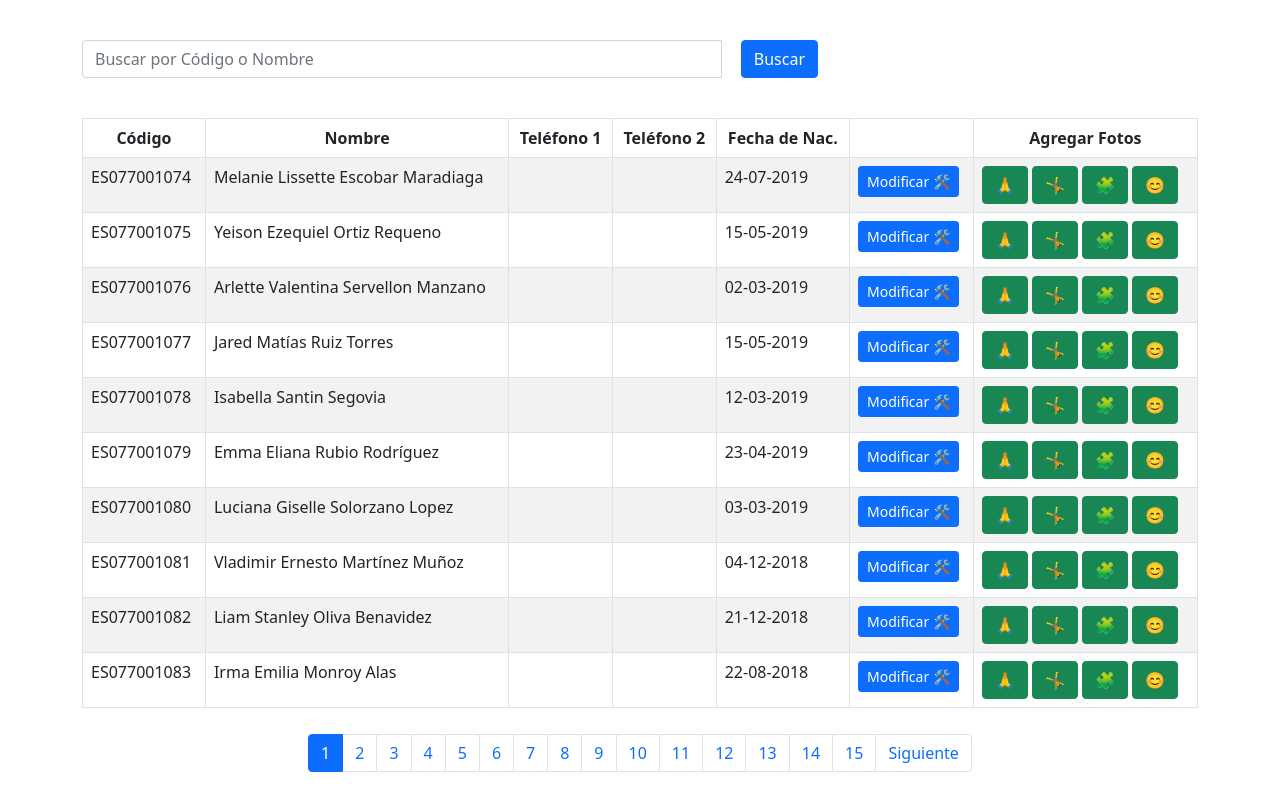
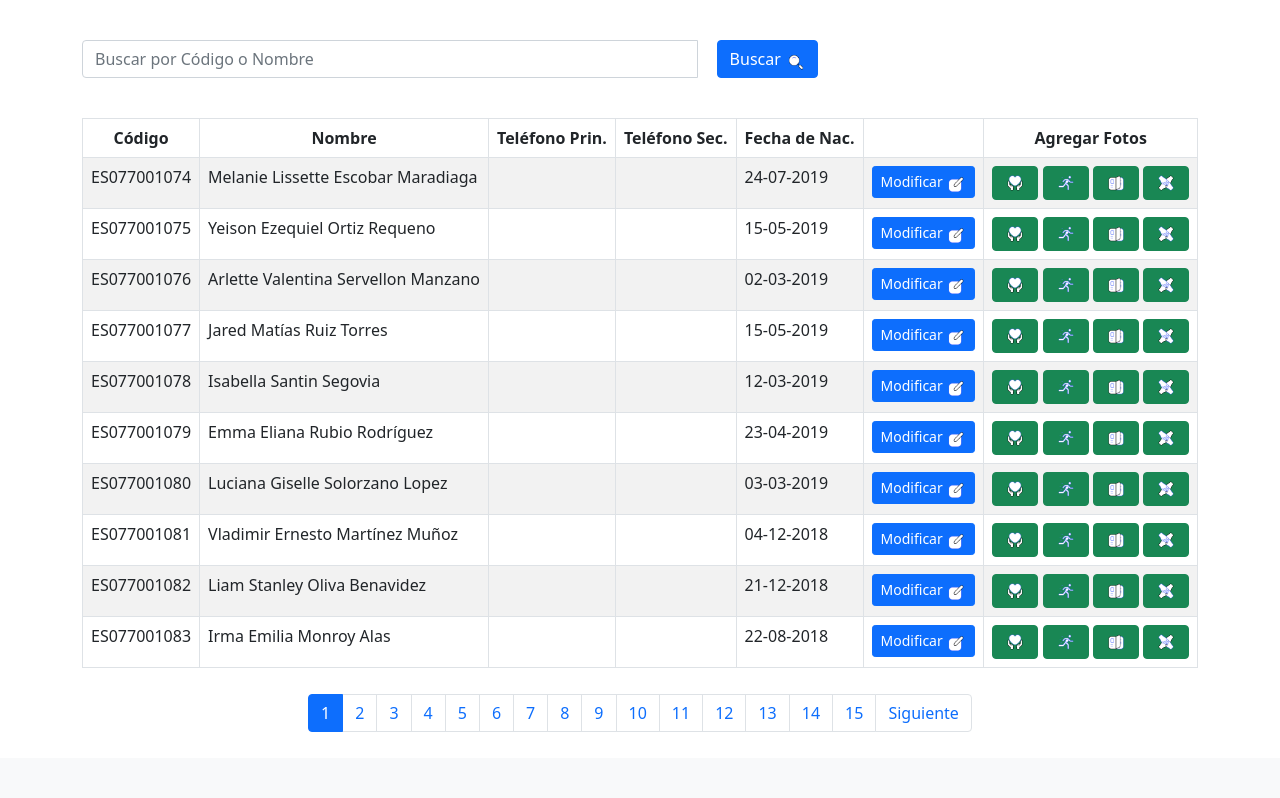
Before and after one commit to AlterIayer/PicExp, a PHP site: page /beneficiarioadmin.php in a window 1280 px wide. Shown: the part 56-854 px from the top of the page. After the commit the page ends 788 px from the top, so only its background shows below. Run offline with PHP 8.4, Linux system fonts and the light colour scheme; data comes from the database, SQL or seed files in the repository; data that the repository does not hold is empty; some libraries are stand-ins or nearby versions.

Commit message:
Colocar gif y enviar id y area a agregar foto

```diff
--- a/beneficiarioadmin.php
+++ b/beneficiarioadmin.php
@@ -41,11 +41,11 @@ $data = $resultado->fetchAll(PDO::FETCH_ASSOC);
 ?>
 
 <br>
-<!-- // Inicializar tooltips de Bootstrap -->
+<!-- Inicializar tooltips de Bootstrap -->
 <script>
     var tooltipTriggerList = [].slice.call(document.querySelectorAll('[data-bs-toggle="tooltip"]'))
     var tooltipList = tooltipTriggerList.map(function (tooltipTriggerEl) {
-    return new bootstrap.Tooltip(tooltipTriggerEl)
+        return new bootstrap.Tooltip(tooltipTriggerEl)
     })
 </script>
 <div class="container">
@@ -56,7 +56,9 @@ $data = $resultado->fetchAll(PDO::FETCH_ASSOC);
                 <div class="input-group">
                     <input type="text" name="buscar" class="form-control" placeholder="Buscar por Código o Nombre" value="<?php echo htmlspecialchars($terminoBusqueda); ?>">
                     <div class="input-group-append">
-                        <button id="buscar_ben" type="submit" class="btn btn-primary">Buscar</button>
+                        <button id="buscar_ben" type="submit" class="btn btn-primary">Buscar
+                            <img src="icons/buscar.gif" alt="buscar" width="20" height="20">
+                        </button>
                     </div>
                 </div>
             </form>
@@ -73,8 +75,8 @@ $data = $resultado->fetchAll(PDO::FETCH_ASSOC);
                         <tr>
                             <th>Código</th>
                             <th>Nombre</th>
-                            <th>Teléfono 1</th>
-                            <th>Teléfono 2</th>
+                            <th>Teléfono Prin.</th>
+                            <th>Teléfono Sec.</th>
                             <th>Fecha de Nac.</th>
                             <th></th>
                             <th>Agregar Fotos</th>
@@ -89,13 +91,24 @@ $data = $resultado->fetchAll(PDO::FETCH_ASSOC);
                                 <td><?php echo $dat['Telefono2_ben'] ?></td>
                                 <td><?php echo $dat['Fechanac_ben_for'] ?></td>
                                 <td>
-                                <button id="Modificar" type="button" class="btn btn-primary btn-sm" data-bs-toggle="modal" data-bs-target="#exampleModal" data-codigo="<?php echo $dat['Codigo_ben']; ?>">Modificar</button>
+                                    <button id="Modificar" type="button" class="btn btn-primary btn-sm" data-bs-toggle="modal" data-bs-target="#exampleModal" data-codigo="<?php echo $dat['Codigo_ben']; ?>">Modificar
+                                        <img src="icons/modificar.gif" alt="modificar" width="20" height="20">
+                                    </button>
                                 </td>
                                 <td>
-                                <a href="foto.php?id=<?php echo $dat['Codigo_ben']; ?>"><button id="AgregarFoto" type="button" data-bs-toggle="tooltip" data-bs-placement="top" title="Espiritual" class="btn btn-success">🙏</button></a>
-                                <a href="foto.php?id=<?php echo $dat['Codigo_ben']; ?>"><button id="AgregarFoto" type="button" data-bs-toggle="tooltip" data-bs-placement="top" title="Física" class="btn btn-success">🤸</button></a>
-                                <a href="foto.php?id=<?php echo $dat['Codigo_ben']; ?>"><button id="AgregarFoto" type="button" data-bs-toggle="tooltip" data-bs-placement="top" title="Cognitiva" class="btn btn-success">🧩</button></a>
-                                <a href="foto.php?id=<?php echo $dat['Codigo_ben']; ?>"><button id="AgregarFoto" type="button" data-bs-toggle="tooltip" data-bs-placement="top" title="Socioemocional" class="btn btn-success">😊</button></a>
+                                    <!-- Botones de Agregar Fotos -->
+                                    <button id="espiritual" type="button" data-bs-toggle="tooltip" data-bs-placement="top" title="Espiritual" class="btn btn-success agregar-foto" data-codigo="<?php echo $dat['Codigo_ben']; ?>" data-area="espiritual">
+                                        <img src="icons/espiritual.gif" alt="Espiritual" width="20" height="20">
+                                    </button>
+                                    <button id="fisica" type="button" data-bs-toggle="tooltip" data-bs-placement="top" title="Física" class="btn btn-success agregar-foto" data-codigo="<?php echo $dat['Codigo_ben']; ?>" data-area="fisica">
+                                        <img src="icons/fisica.gif" alt="Física" width="20" height="20">
+                                    </button>
+                                    <button id="cognitiva" type="button" data-bs-toggle="tooltip" data-bs-placement="top" title="Cognitiva" class="btn btn-success agregar-foto" data-codigo="<?php echo $dat['Codigo_ben']; ?>" data-area="cognitiva">
+                                        <img src="icons/cognitiva.gif" alt="Cognitiva" width="20" height="20">
+                                    </button>
+                                    <button id="socioemocional" type="button" data-bs-toggle="tooltip" data-bs-placement="top" title="Socioemocional" class="btn btn-success agregar-foto" data-codigo="<?php echo $dat['Codigo_ben']; ?>" data-area="socioemocional">
+                                        <img src="icons/socioemocional.gif" alt="Socioemocional" width="20" height="20">
+                                    </button>
                                 </td>
                             </tr>
                         <?php } ?>
--- a/css/style.css
+++ b/css/style.css
@@ -9,11 +9,3 @@ nav {
 {
   margin-left: 20px !important; /* Ajusta según la altura de tu navbar */
 }
-#Modificar::after
-{
-  content: " 🛠️";
-}
-#AgregarFoto::after
-{
-  content: " ";
-}
--- a/js/upload.js
+++ b/js/upload.js
@@ -123,3 +123,21 @@ function validarTelefono(telefono) {
     return ['2', '6', '7'].includes(primerDigito);
 }
 });
+
+document.addEventListener("DOMContentLoaded", function () {
+    // Manejar clics en los botones de Agregar Fotos
+    const botonesAgregarFoto = document.querySelectorAll('.agregar-foto');
+    botonesAgregarFoto.forEach(boton => {
+        boton.addEventListener('click', function () {
+            const codigoBeneficiario = this.getAttribute('data-codigo'); // Obtener el código del beneficiario
+            const area = this.getAttribute('data-area'); // Obtener el área seleccionada
+            if (codigoBeneficiario && area) {
+                // Redirigir a foto.php con los parámetros necesarios
+                window.location.href = `foto.php?id=${encodeURIComponent(codigoBeneficiario)}&area=${encodeURIComponent(area)}`;
+            } else {
+                console.error("Código de beneficiario o área no válidos.");
+                alert("Error: Código de beneficiario o área no válidos.");
+            }
+        });
+    });
+});
--- a/modal.php
+++ b/modal.php
@@ -17,11 +17,11 @@
             <input disabled type="text" class="form-control" id="apellidos-ben">
           </div>
           <div class="form-group">
-            <label for="telefono1-ben" class="col-form-label">Teléfono 1:</label>
+            <label for="telefono1-ben" class="col-form-label">Teléfono Principal:</label>
             <input type="text" class="form-control" id="telefono1-ben">
           </div>
           <div class="form-group">
-            <label for="telefono2-ben" class="col-form-label">Teléfono 2:</label>
+            <label for="telefono2-ben" class="col-form-label">Teléfono Secundario:</label>
             <input type="text" class="form-control" id="telefono2-ben">
           </div>
         </form>
```
Also changed, not shown: beneficiario.php (+29 -8 lines), foto.php (+3 -4 lines), js/scriptsfoto.js (+5 -2 lines), icons/buscar.gif (added), icons/cognitiva.gif (added), icons/espiritual.gif (added), icons/espiritual2.gif (added), icons/fisica.gif (added), icons/modificar.gif (added), icons/socioemocional.gif (added), img/Foto1.jpg (deleted), 4 other files.
